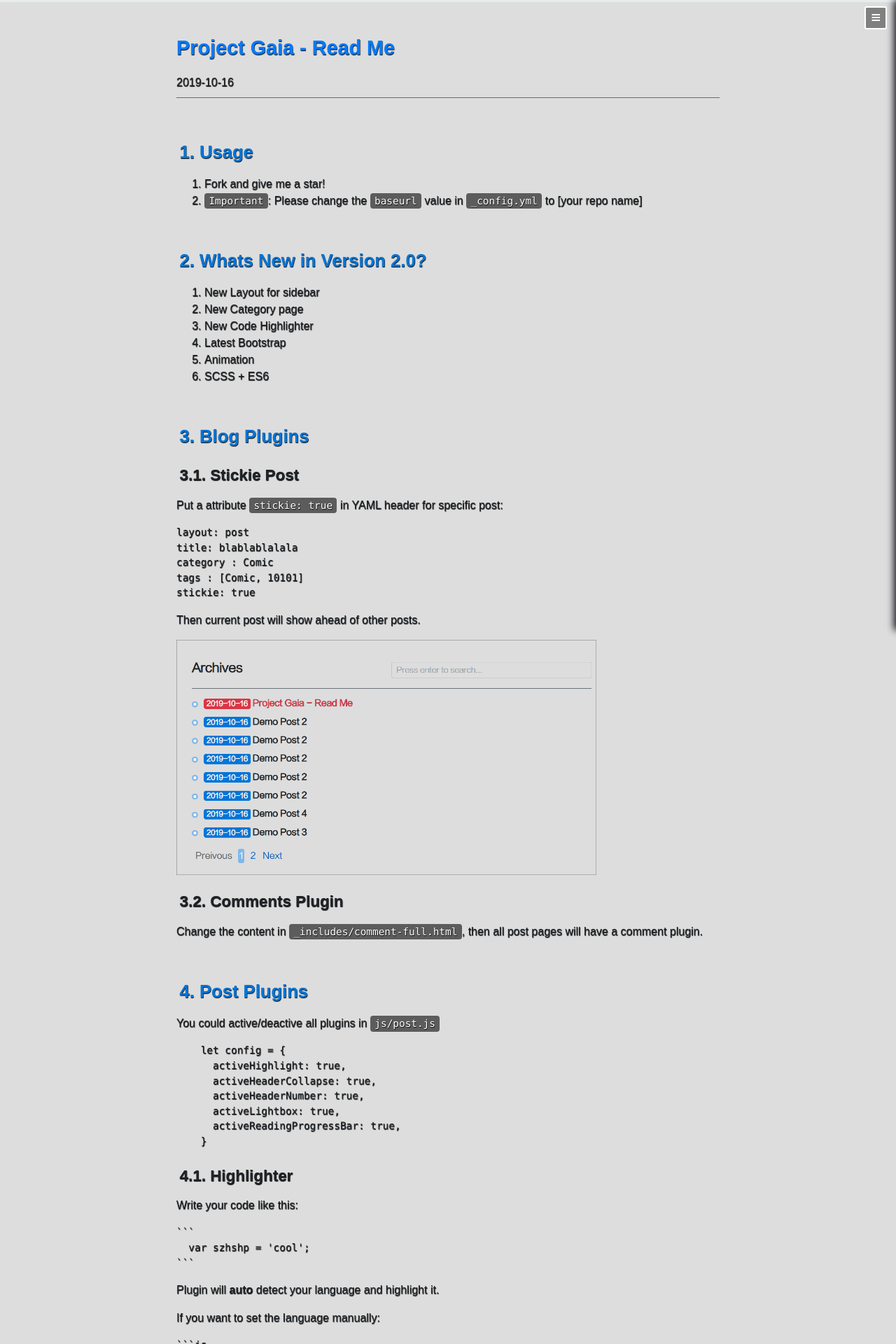
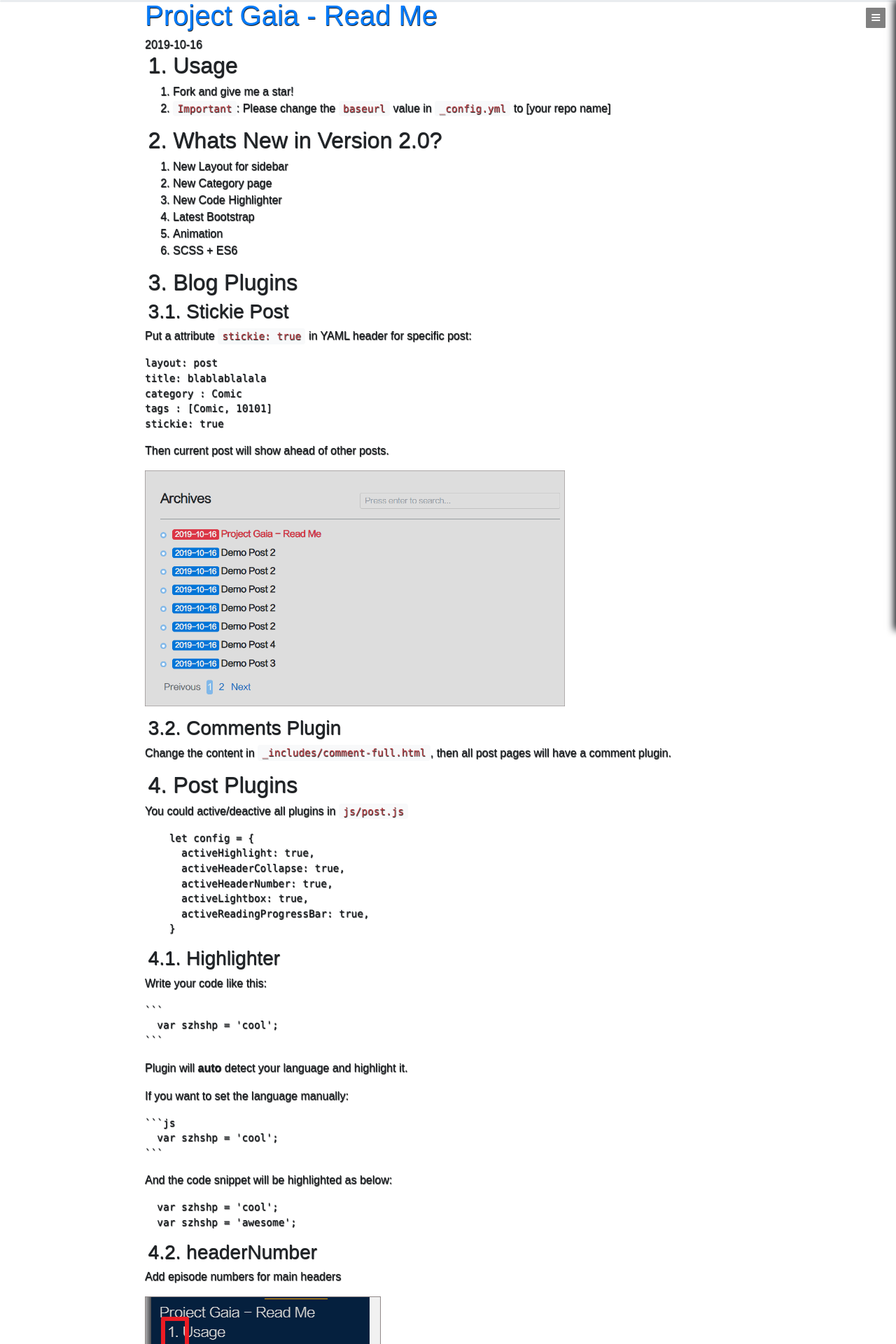
Before and after one commit to sangpts/VietYAdemo, a Jekyll site: the page built from _posts/2019-10-16-1.md, in a window 1280 px wide. Shown: the top 1920 px of the page at 70% size. Built offline with Jekyll 4.4.1, drawn with Linux system fonts in a browser that asks for light colours.

Commit message:
test change font-family

```diff
--- a/css/global.scss
+++ b/css/global.scss
@@ -1,13 +1,7 @@
----
----
-
 @import "colors";
 @import "mixins";
 
 /* latin */
-@font-face {
-  font-family: sans-serif;
-}
 del {
   text-decoration: line-through !important;
 }
```
